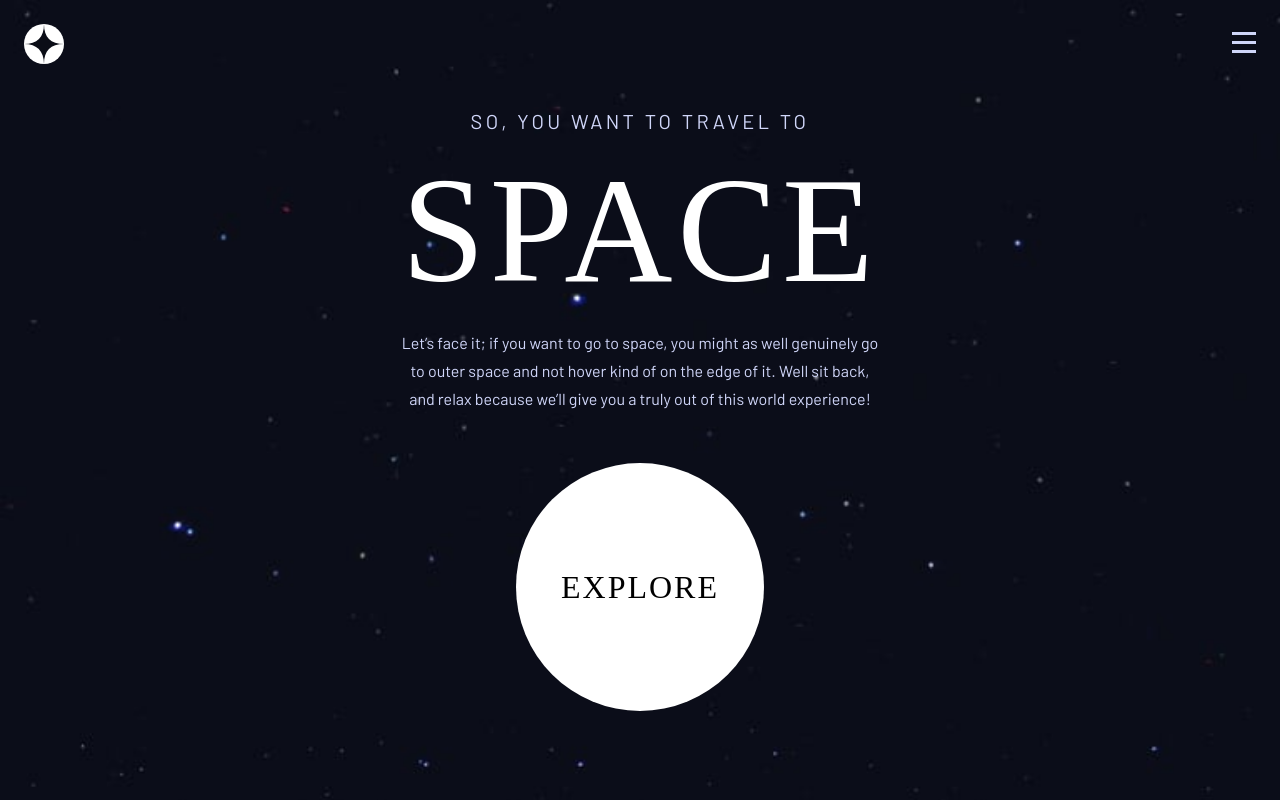
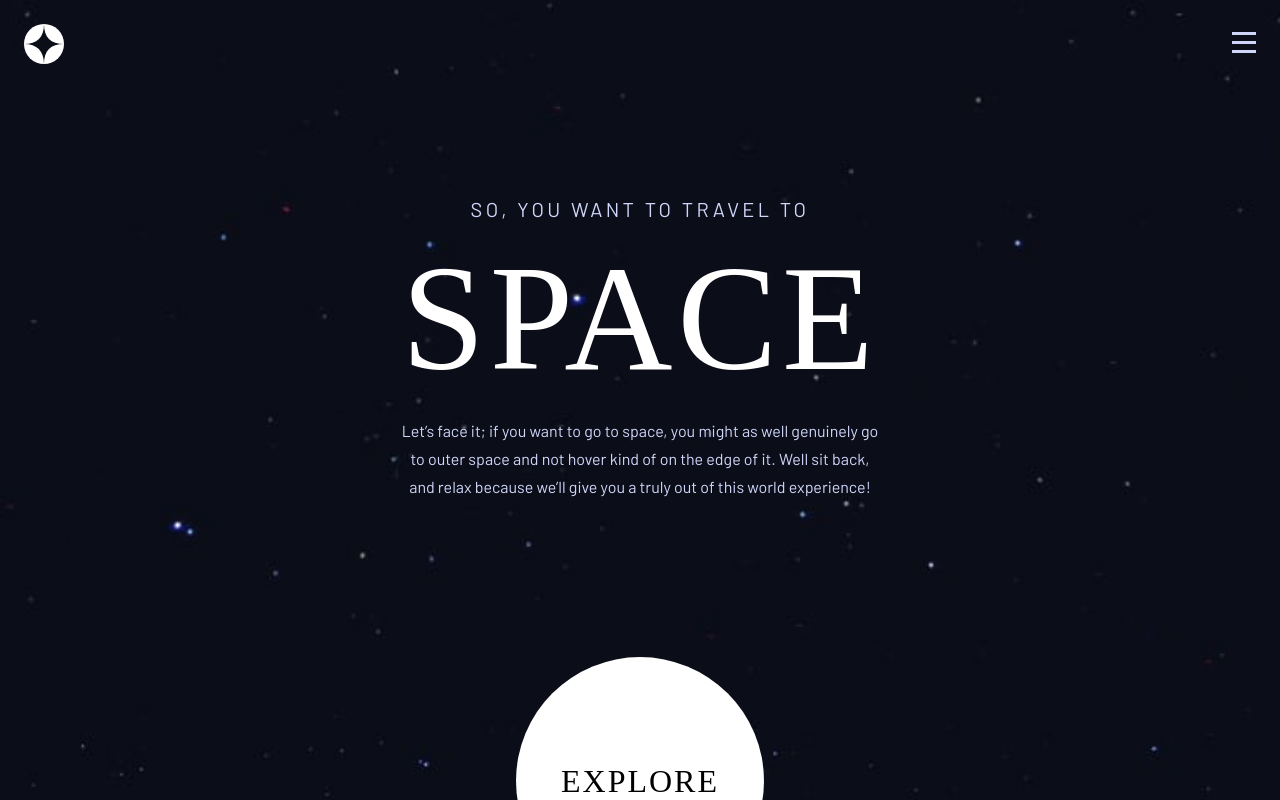
Before and after one commit to filip96zx/space-tourism, a React (Create React App) app: page / in a window 1280 px wide. Shown: the top 800 px of the page. Built offline with nearby package versions, Linux system fonts and the light colour scheme; a web font is replaced by a local one.

Commit message:
fix: home container margin size

```diff
--- a/src/components/home/HomeContainer.style.ts
+++ b/src/components/home/HomeContainer.style.ts
@@ -47,11 +47,12 @@ const HomeContainerStyled = styled.div`
 
     section {
       width: min-content;
+      margin-top: max(200px, 20vh);
     }
     span{
       font-size: 20px;
       letter-spacing: 3.375px;
-      margin-bottom: 24px;
+      margin: 0 0 24px;
     }
 
     h2 {
@@ -62,7 +63,7 @@ const HomeContainerStyled = styled.div`
     p {
       font-size: 16px;
       line-height: 28px;
-      margin-bottom: 50px;
+      margin-bottom: 156px;
     }
   }
 
```
